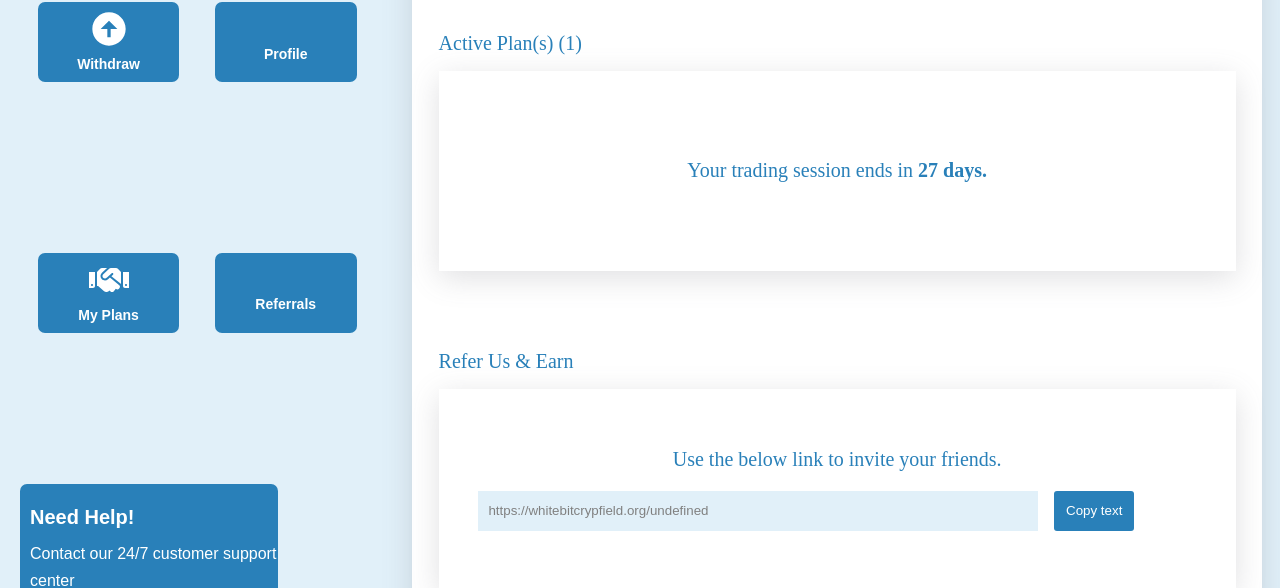
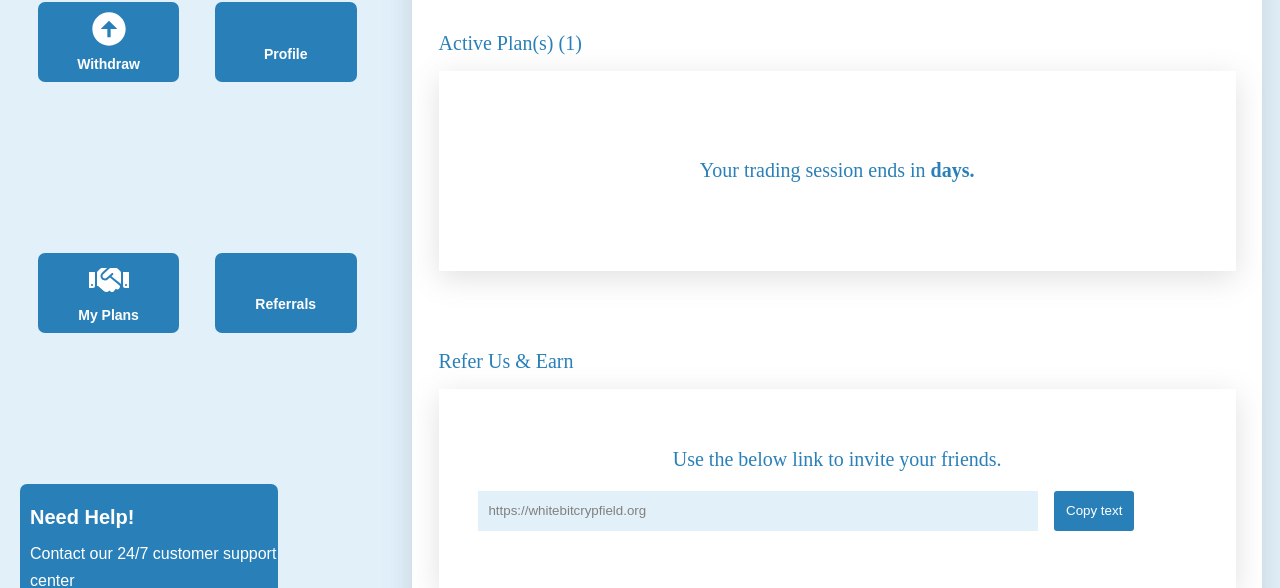
Before and after one commit to EbukaNweje/whitebitsite, a React (Vite) app: page /#/userDashboard/1 in a window 1280 px wide. Shown: the part 956-1544 px from the top of the page. Built offline with nearby package versions, Linux system fonts and the light colour scheme; no server answers; some icons are missing.

Commit message:
Working Okay now Fix

```diff
--- a/src/components/dashboard/DashBoard/WelcomePage.jsx
+++ b/src/components/dashboard/DashBoard/WelcomePage.jsx
@@ -29,7 +29,7 @@ const WelcomePage = ({myPlans, myHome}) => {
       }, [])
     const [close, setClose] = useState(true)
     const [state, setState] = useState({
-        value: `https://whitebitcrypfield.org/${userdata.userName}`,
+        value: `https://whitebitcrypfield.org`,
         copied: false,
       });
 
@@ -39,6 +39,7 @@ const WelcomePage = ({myPlans, myHome}) => {
 
       useEffect(() => {
         const currentDate = new Date();
+
         const futureDate = new Date(currentDate);
         futureDate.setDate(currentDate.getDate() + 28);
 
@@ -65,7 +66,7 @@ const WelcomePage = ({myPlans, myHome}) => {
         };
       }, []);
 
-      console.log(daysLeft)
+      console.log(data)
 
   return (
     <ContainerBody>
@@ -115,7 +116,7 @@ const WelcomePage = ({myPlans, myHome}) => {
                                     <h1>You do not have an active investment plan at the moment.</h1>
                                     <ActivePlansBtn onClick={()=> {myPlans(true), myHome(false)}}>Buy Plan</ActivePlansBtn>
                                 </>: <>
-                                <h1>{daysLeft <= 0 ? "Your trading session has expired" : "Your trading session ends in"} <span style={{fontWeight: "bold"}}>{daysLeft}  {daysLeft <= 1 ? 'day' : 'days'}.</span> </h1>
+                                <h1>{daysLeft <= 0 ? "Your trading session has expired" : "Your trading session ends in"} <span style={{fontWeight: "bold"}}>{data?.newDay <= 0 ? "0" : data?.newDay}  {data?.newDay <= 0 ? 'day' : 'days'}.</span> </h1>
                                     {daysLeft <= 0 ? <ActivePlansBtn onClick={()=> {myPlans(true), myHome(false)}}>Buy Plan</ActivePlansBtn>:null}
                                 </>
 
```
Also changed, not shown: src/components/Updateuser/Oldfile/Updateuser.jsx (+7 -1 lines).
